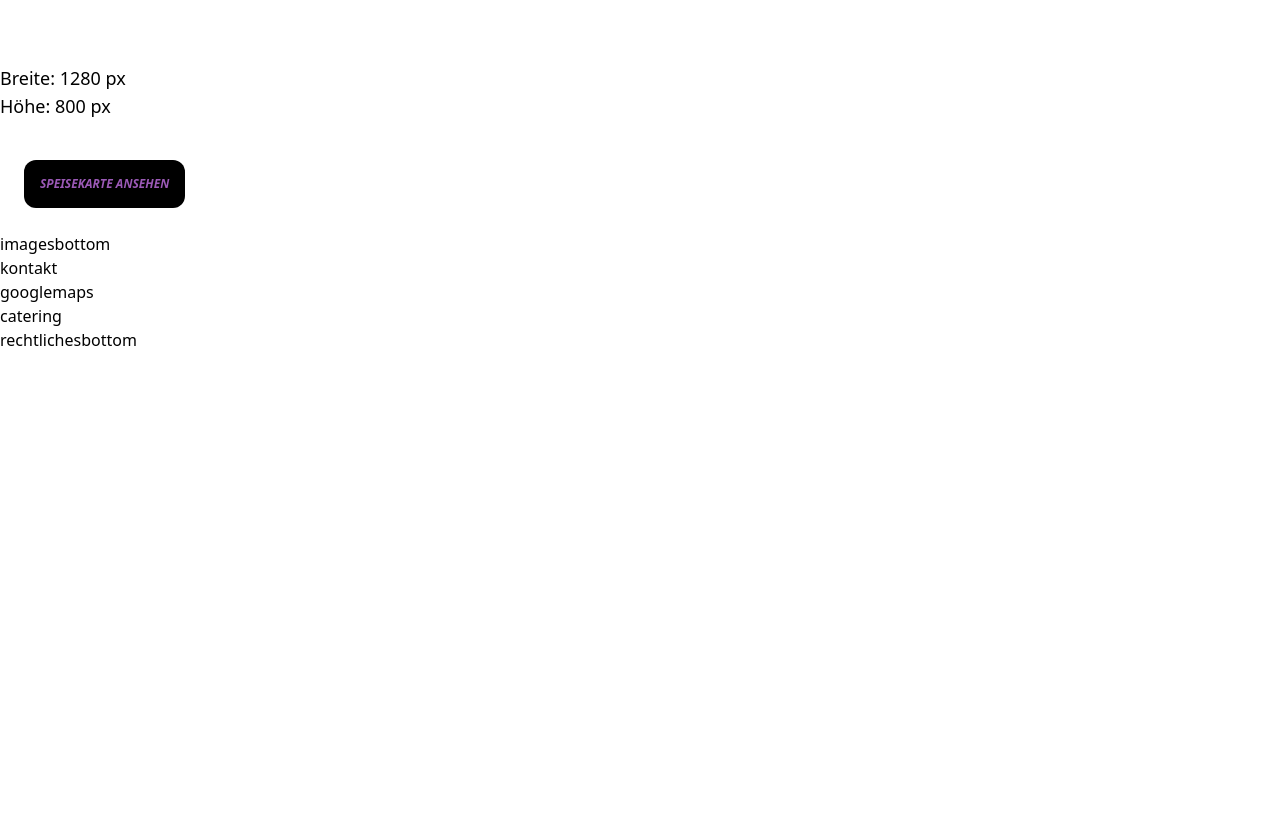
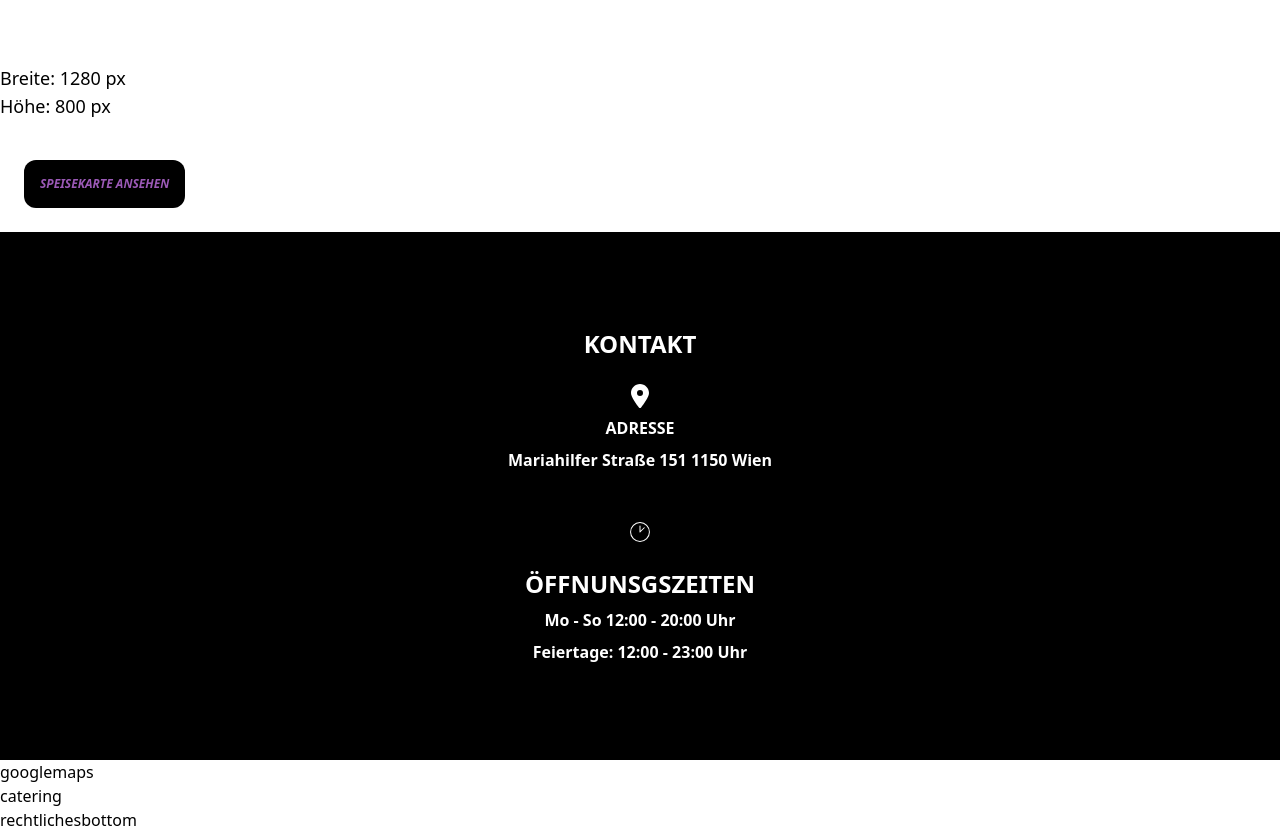
Before and after one commit to zdravkoCrypto/7slices, a Next.js app: page / in a window 1280 px wide. Before the commit the page ends 800 px from the top, so only its background shows below. Built offline with nearby package versions, Linux system fonts and the light colour scheme.

Commit message:
kontakt öffnungszeit

```diff
--- a/app/components/imagesbottom.tsx
+++ /dev/null
@@ -1,6 +0,0 @@
-function imagesbottom() {
-  return (
-    <div>imagesbottom</div>
-  )
-}
-export default imagesbottom
--- a/app/components/kontakt.tsx
+++ b/app/components/kontakt.tsx
@@ -1,6 +1,29 @@
-function kontakt() {
+import { FaLocationDot } from "react-icons/fa6";
+import { CiClock1 } from "react-icons/ci";
+
+export default function Kontakt() {
   return (
-    <div>kontakt</div>
+    <div className="flex w-full">
+        <div className="flex flex-col show-between-sizes w-full flex-grow bg-black">
+            <div></div>
+            <div className="flex flex-col justify-center items-center mt-24">
+                <h1 className="text-2xl font-semibold text-white">KONTAKT</h1>
+                <FaLocationDot className="text-2xl mt-6 text-white" />
+                <h1 className="font-semibold text-white mt-2">ADRESSE</h1>
+                <span className="font-semibold text-white mt-2">Mariahilfer Straße 151 1150 Wien</span>
+            </div>
+            <div className="flex flex-col justify-center items-center mt-6">
+              <CiClock1 className="text-2xl mt-6 text-white" />
+              <h1 className="text-2xl font-semibold mt-6 text-white">ÖFFNUNSGSZEITEN</h1>
+              <span className="
+              font-semibold text-white mt-2
+              ">Mo - So 12:00 - 20:00 Uhr</span>
+              <span className="
+              font-semibold text-white mt-2
+              ">Feiertage: 12:00 - 23:00 Uhr</span>
+              <div className="mt-24"></div>
+            </div>
+        </div>
+    </div>
   )
 }
-export default kontakt
--- a/app/components/speisekarte.tsx
+++ b/app/components/speisekarte.tsx
@@ -35,6 +35,7 @@ export default function Speisekarte() {
                   rounded-xl bg-black text-[#9b59b6] p-4
                 ">SPEISEKARTE ANSEHEN</button>
                 </div>
+                <div className="flex w-full">
                   <Image
                     src="/pizzaelements.png"  // Bildpfad (kann lokal oder extern sein)
                     alt=""
@@ -43,6 +44,8 @@ export default function Speisekarte() {
                     className="show-between-sizes mt-12"
                   />
                 </div>
+
+            </div>
         </div>
     </div>
   )
--- a/app/page.tsx
+++ b/app/page.tsx
@@ -6,8 +6,6 @@ import Introduction from "./components/introduction";
 
 import Imagestop from "./components/imagestop";
 import Speisekarte from "./components/speisekarte";
-
-import Imagesbottom from "./components/imagesbottom";
 
 import Kontakt from "./components/kontakt";
 import Googlemaps from "./components/googlemaps";
@@ -22,7 +20,6 @@ export default function Home() {
         <Introduction />
         <Imagestop />
         <Speisekarte />
-        <Imagesbottom />
         <Kontakt />
         <Googlemaps />
         <Catering />
```
Lines whose indentation alone changed are shown as unchanged.
